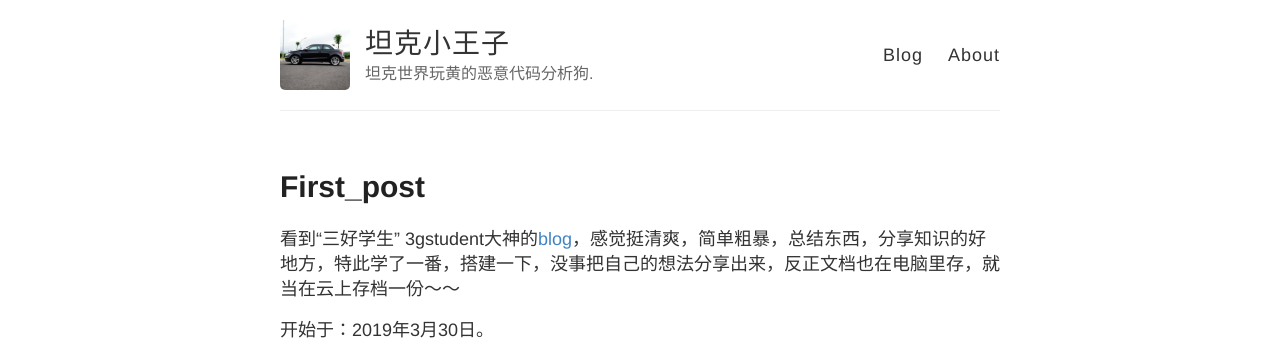
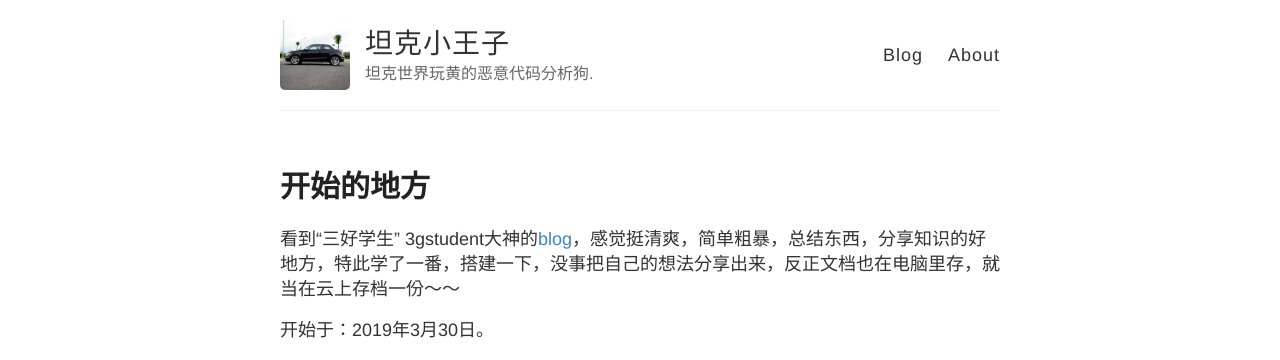
Before and after one commit to kcufId/kcufid.github.io, a Jekyll site: the page built from _posts/2019-03-30-first_post.md, in a window 1280 px wide. Shown: the top 360 px of the page. Built offline with Jekyll 4.4.1, drawn with Linux system fonts in a browser that asks for light colours; our own code applies the rules of GitHub Pages for plain Markdown files.

Commit message:
fix first_post.md

```diff
--- a/_posts/2019-03-30-first_post.md
+++ b/_posts/2019-03-30-first_post.md
@@ -1,4 +1,7 @@
-
+---
+layout:  post
+title:  开始的地方
+---
 
 看到“三好学生” 3gstudent大神的[blog](https://3gstudent.github.io/)，感觉挺清爽，简单粗暴，总结东西，分享知识的好地方，特此学了一番，搭建一下，没事把自己的想法分享出来，反正文档也在电脑里存，就当在云上存档一份～～
 
```
